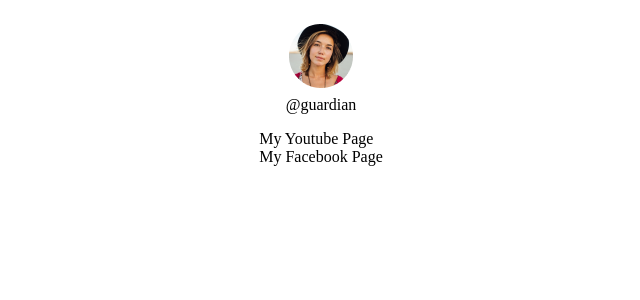
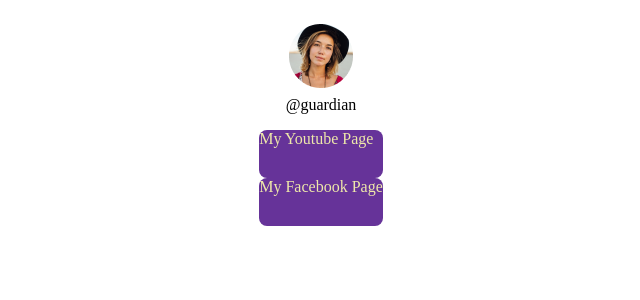
Before and after one commit to jamesonbass1987/linktree, an Angular app: page /guardian in a window 1280 px wide. Shown: the top 300 px of the page, without its empty margins (319-959 px from the left). Built offline with nearby package versions, Linux system fonts and the light colour scheme.

Commit message:
feat: implement base link container in classic link with basic styling

```diff
--- a/src/app/core/services/mock-links.ts
+++ b/src/app/core/services/mock-links.ts
@@ -7,13 +7,13 @@
   links: [
     {
       id: 1,
-      url: 'www.youtube.com',
+      url: 'http://www.youtube.com',
       title: 'My Youtube Page',
       type: LinkType.Classic
     } as ClassicLink,
     {
       id: 2,
-      url: 'www.facebook.com',
+      url: 'http://www.facebook.com',
       title: 'My Facebook Page',
       type: LinkType.Classic
     } as ClassicLink,
@@ -23,7 +23,7 @@
       venues: [
         {
           id: 1,
-          url: 'www.songkick.com',
+          url: 'http://www.songkick.com',
           date: new Date(2019, 3, 1),
           venue: 'The Forum',
           city: 'Melbourne',
@@ -31,7 +31,7 @@
         },
         {
           id: 1,
-          url: 'www.songkick.com',
+          url: 'http://www.songkick.com',
           date: new Date(2019, 3, 2),
           venue: 'Moda Center',
           city: 'Canberra',
@@ -39,7 +39,7 @@
         },
         {
           id: 1,
-          url: 'www.songkick.com',
+          url: 'http://www.songkick.com',
           date: new Date(2019, 3, 3),
           venue: 'Operahouse',
           city: 'Sydney',
@@ -47,7 +47,7 @@
         },
         {
           id: 1,
-          url: 'www.songkick.com',
+          url: 'http://www.songkick.com',
           date: new Date(2019, 3, 4),
           venue: 'Staples Center',
           city: 'Brisbane',
@@ -63,37 +63,37 @@
         {
           id: 1,
           type: MusicPlatformType.Spotify,
-          url: 'www.spotify.com'
+          url: 'http://www.spotify.com'
         },
         {
           id: 2,
           type: MusicPlatformType.AppleMusic,
-          url: 'www.applemusic.com'
+          url: 'http://www.applemusic.com'
         },
         {
           id: 3,
           type: MusicPlatformType.Soundcloud,
-          url: 'www.soundcloud.com'
+          url: 'http://www.soundcloud.com'
         },
         {
           id: 4,
           type: MusicPlatformType.YouTubeMusic,
-          url: 'www.youtubemusic.com'
+          url: 'http://www.youtubemusic.com'
         },
         {
           id: 5,
           type: MusicPlatformType.Deezer,
-          url: 'www.deezer.com'
+          url: 'http://www.deezer.com'
         },
         {
           id: 6,
           type: MusicPlatformType.Tidal,
-          url: 'www.tidal.com'
+          url: 'http://www.tidal.com'
         },
         {
           id: 7,
           type: MusicPlatformType.Bandcamp,
-          url: 'www.bandcamp.com'
+          url: 'http://www.bandcamp.com'
         },
       ]
     } as MusicLink
--- a/src/app/profile/components/classic-link/classic-link.component.html
+++ b/src/app/profile/components/classic-link/classic-link.component.html
@@ -1 +1 @@
-<div>{{link.title}}</div>
+<app-link-container [isExpandable]="false" [title]="link.title || ''" (clicked)="onLinkClicked()"></app-link-container>
--- a/src/app/profile/components/classic-link/classic-link.component.ts
+++ b/src/app/profile/components/classic-link/classic-link.component.ts
@@ -13,4 +13,7 @@
 
   constructor() { }
 
+  public onLinkClicked(): void {
+    window.open(this.link.url)
+  }
 }
--- a/src/app/profile/components/link-container/link-container.component.html
+++ b/src/app/profile/components/link-container/link-container.component.html
@@ -1 +1,10 @@
-<p>link-container works!</p>
+<ng-container *ngIf="{settings: linkSettings$ | async} as state">
+  <div [style.background]="state.settings?.backgroundColor" class="link-container">
+    <div class="link-main" (click)="onLinkClick()">
+      <span [style.color]="state.settings?.color">{{ title }}</span>
+    </div>
+    <ng-container *ngIf="isExpanded$ | async">
+      <ng-content></ng-content>
+    </ng-container>
+  </div>
+</ng-container>
--- a/src/app/profile/components/link-container/link-container.component.scss
+++ b/src/app/profile/components/link-container/link-container.component.scss
@@ -0,0 +1,13 @@
+
+
+.link {
+  &-container {
+    min-height: 48px;
+    width: 100%;
+    border-radius:8px;
+    -webkit-border-radius:8px;
+    -moz-border-radius:8px;
+    -ms-border-radius:8px;
+    -o-border-radius:8px;
+}
+}
--- a/src/app/profile/components/link-container/link-container.component.ts
+++ b/src/app/profile/components/link-container/link-container.component.ts
@@ -1,15 +1,29 @@
-import { Component, OnInit } from '@angular/core';
+import { ChangeDetectionStrategy, Component, EventEmitter, Input, OnInit, Output } from '@angular/core';
+import { BehaviorSubject, map } from 'rxjs';
+import { ProfileSettingsService } from 'src/app/core/services/profile-settings.service';
 
 @Component({
   selector: 'app-link-container',
   templateUrl: './link-container.component.html',
-  styleUrls: ['./link-container.component.scss']
+  styleUrls: ['./link-container.component.scss'],
+  changeDetection: ChangeDetectionStrategy.OnPush
 })
-export class LinkContainerComponent implements OnInit {
+export class LinkContainerComponent {
 
-  constructor() { }
+  @Input() title = '';
+  @Input() isExpandable = false;
 
-  ngOnInit(): void {
+  @Output() clicked = new EventEmitter<void>();
+
+  readonly linkSettings$ = this.settingsService.profileSettings$.pipe(map(({color, backgroundColor}) => ({ color, backgroundColor })))
+
+  private readonly isExpandedSubject = new BehaviorSubject<boolean>(false);
+  readonly isExpanded$ = this.isExpandedSubject.asObservable();
+
+  constructor(private settingsService: ProfileSettingsService) { }
+
+  onLinkClick() {
+    this.clicked.emit();
   }
 
 }
```
